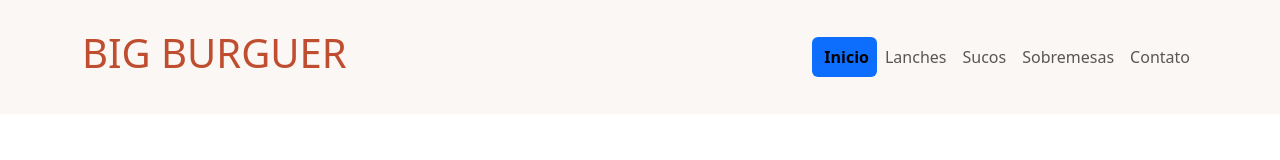
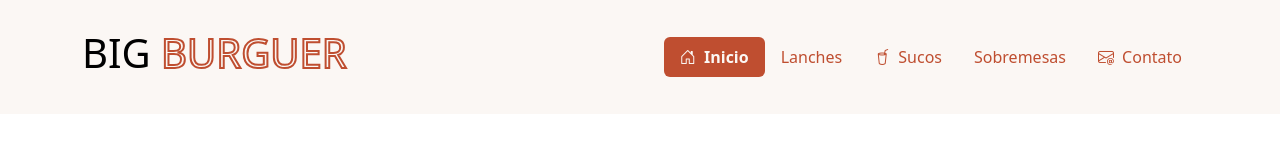
Before and after one commit to gtenorio1995/big-burguer, a plain HTML site: page index.html in a window 1280 px wide. Drawn offline with nearby package versions, Linux system fonts and the light colour scheme.

Commit message:
fix: correção do nav

```diff
--- a/index.html
+++ b/index.html
@@ -1,12 +1,15 @@
 <!DOCTYPE html>
 <html lang="pt-br">
+
 <head>
     <meta charset="UTF-8">
     <meta name="viewport" content="width=device-width, initial-scale=1.0">
     <link rel="stylesheet" href="https://cdn.jsdelivr.net/npm/bootstrap@5.3.3/dist/css/bootstrap.min.css">
+    <link rel="stylesheet" href="https://cdn.jsdelivr.net/npm/bootstrap-icons@1.11.3/font/bootstrap-icons.min.css">
     <title>BIG Burguer</title>
     <link rel="stylesheet" href="main.css">
 </head>
+
 <body>
     <header class="navbar navbar-expand-lg g-0 sticky-top p-4" id="cabecalho">
         <div class="container">
@@ -17,7 +20,7 @@
                 <span class="navbar-toggler-icon"></span>
             </button>
             <nav class="navbar-collapse collapse justify-content-end" id="menu-navigation">
-                <ul class="navbar-nav nav-pills d block d-md-flex">
+                <ul class="nav nav-pills d block d-md-flex">
                     <li class="nav-item fw-bold">
                         <a href="#" class="nav-link active">
                             <i class="bi bi-house-door me-1"></i>
@@ -25,16 +28,26 @@
                         </a>
                     </li>
                     <li class="nav-item">
-                        <a href="#" class="nav-link">Lanches</a>
+                        <a href="#lanches" class="nav-link">
+                            Lanches
+                        </a>
                     </li>
                     <li class="nav-item">
-                        <a href="#" class="nav-link">Sucos</a>
+                        <a href="#sucos" class="nav-link">
+                            <i class="bi bi-cup-straw me-1"></i>
+                            Sucos
+                        </a>
                     </li>
                     <li class="nav-item">
-                        <a href="#" class="nav-link">Sobremesas</a>
+                        <a href="#sobremesas" class="nav-link">
+                            Sobremesas
+                        </a>
                     </li>
                     <li class="nav-item">
-                        <a href="#" class="nav-link">Contato</a>
+                        <a href="#contato" class="nav-link">
+                            <i class="bi bi-envelope-at me-1"></i>
+                            Contato
+                        </a>
                     </li>
                 </ul>
             </nav>
@@ -43,4 +56,5 @@
 
     <script src="https://cdn.jsdelivr.net/npm/bootstrap@5.3.3/dist/js/bootstrap.bundle.min.js"></script>
 </body>
+
 </html>
--- a/main.css
+++ b/main.css
@@ -12,6 +12,11 @@
     color: var(--whiteCool-color);
 }
 
-.nav .nav-link, .navbar-brand{
+.nav .nav-link{
     color: var(--orange-color);
 }
+
+.navbar-brand span{
+    -webkit-text-stroke: 2px var(--orange-color);
+    -webkit-text-fill-color: transparent;
+}
```
